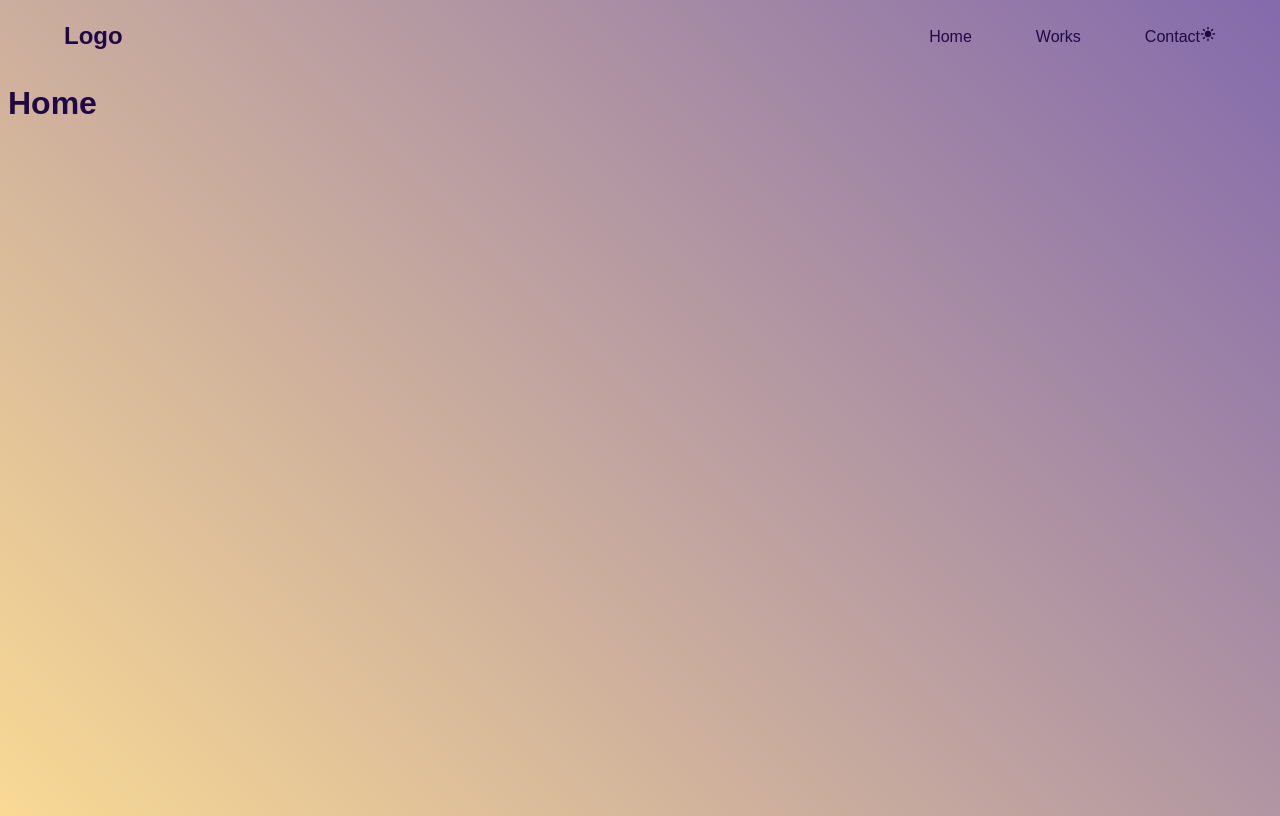
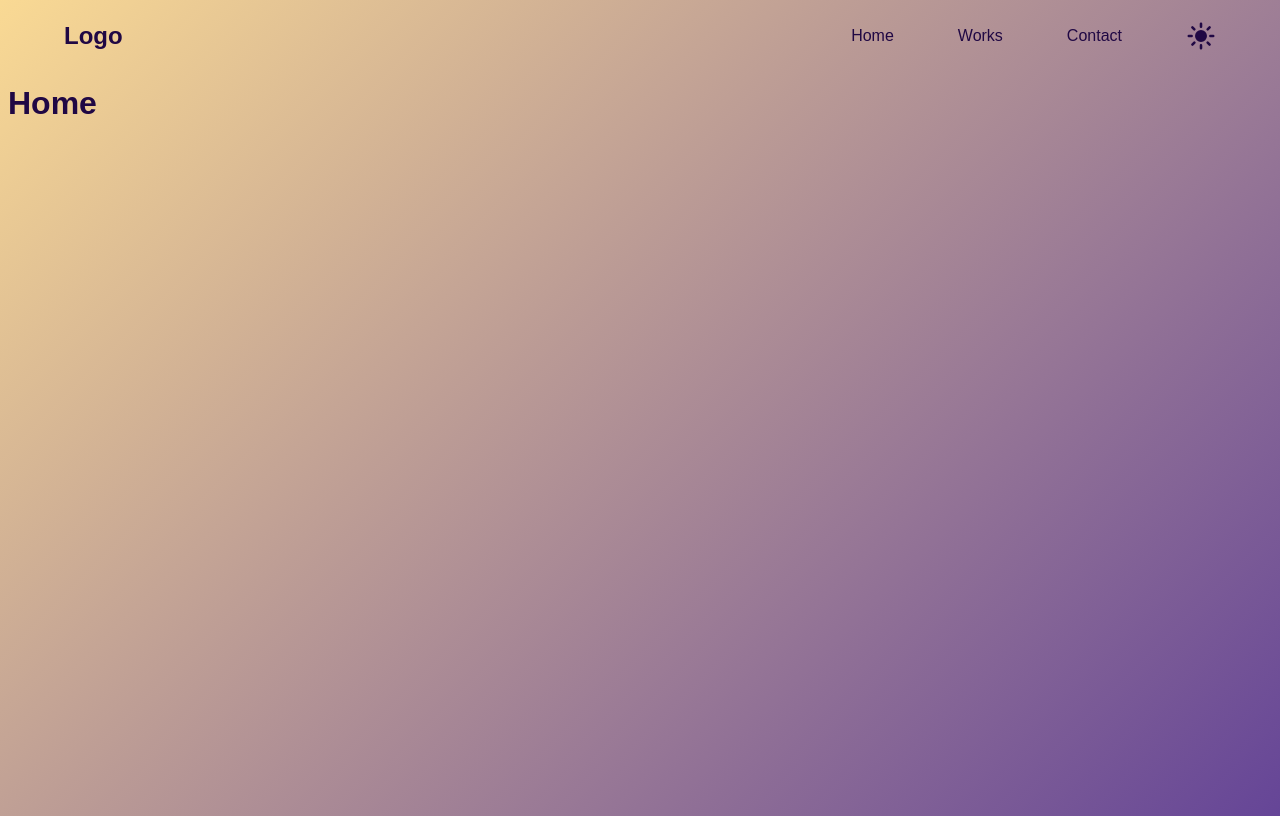
Before and after one commit to jaosherlyr/portfolio, a React (Vite) app: page / in a window 1280 px wide. Built offline with nearby package versions, Linux system fonts and the light colour scheme.

Commit message:
added themecontext for light/dark theme

```diff
--- a/package.json
+++ b/package.json
@@ -13,7 +13,8 @@
     "react": "^19.1.0",
     "react-dom": "^19.1.0",
     "react-icons": "^5.5.0",
-    "react-router-dom": "^7.6.3"
+    "react-router-dom": "^7.6.3",
+    "sass": "^1.89.2"
   },
   "devDependencies": {
     "@eslint/js": "^9.30.1",
--- a/src/components/layout.jsx
+++ b/src/components/layout.jsx
@@ -1,8 +1,15 @@
 import Navbar from './Navbar';
 import { Outlet } from 'react-router-dom';
-
+import { useEffect } from 'react';
+import { useTheme } from '../context/themeContext';
 
 export default function Layout() {
+  const { theme } = useTheme();
+
+  useEffect(() => {
+    document.body.className = theme;
+  }, [theme]);
+
   return (
     <div>
       <Navbar />
--- a/src/components/navbar.jsx
+++ b/src/components/navbar.jsx
@@ -1,21 +1,25 @@
 import { Link } from "react-router-dom";
 import { IoSunny } from "react-icons/io5";
+import { useTheme } from "../context/themeContext";
 
-import styles from "./navbar.module.css";
+import styles from "./navbar.module.scss";
 
 function navbar() {
+    const { theme, toggleTheme } = useTheme();
 
     return (
-        <div className={styles.navbar}>
+        <div className={`${styles.navbar} ${theme === 'dark' ? styles.dark : ''}`}>
             <div>
                 <h2>Logo</h2>
             </div>
 
-            <div>
-                <Link to={"/"}>Home</Link>
-                <Link to={"/works"}>Works</Link>
-                <Link to={"/"}>Contact</Link>
-                <IoSunny />
+            <div className={styles.tab}>
+                <div>
+                    <Link to={"/"}>Home</Link>
+                    <Link to={"/works"}>Works</Link>
+                    <Link to={"/"}>Contact</Link>
+                </div>
+                <IoSunny onClick={toggleTheme} className={styles.themeIcon} />
             </div>
         </div>
     )
--- a/src/components/navbar.module.css
+++ /dev/null
@@ -1,20 +0,0 @@
-.navbar {
-    height: 7vh;
-    display: flex;
-    align-items: center;
-    justify-content: space-between;
-    padding: 0vh 7vh;
-    color: var(--black-base);
-}
-
-.navbar a {
-    text-decoration: none;
-    margin-left: 8vh;
-    color: var(--black-base);
-    line-height: 2vh;
-}
-
-.navbar a:hover {
-    color: var(--base);
-    transition: ease-in-out 0.2s;
-}
--- /dev/null
+++ b/src/components/navbar.module.scss
@@ -0,0 +1,35 @@
+@use '../variable.scss' as *;
+
+.navbar {
+    height: 7vh;
+    display: flex;
+    align-items: center;
+    justify-content: space-between;
+    padding: 0vh 7vh;
+    color: $black-base;
+
+    a, .themeIcon {
+        text-decoration: none;
+        margin-left: 8vh;
+        color: $black-base;
+    }
+
+    .themeIcon {
+        font-size: 30px;
+    }
+
+    a:hover, .themeIcon:hover {
+        color: $base;
+        transition: transform 0.2s ease-in-out;
+        transform: translateY(-2px);
+    }
+
+    &.dark {
+        color: $white-base;
+    }
+}
+
+.tab {
+    display: flex;
+    align-items: center;
+}
--- /dev/null
+++ b/src/context/themeContext.jsx
@@ -0,0 +1,21 @@
+import { createContext, useContext, useState } from "react";
+
+const ThemeContext = createContext();
+
+export function ThemeProvider({ children }) {
+    const [theme, setTheme] = useState('light');
+
+    const toggleTheme = () => {
+        setTheme((prev) => (prev === 'light' ? 'dark' : 'light'));
+    };
+
+    return (
+        <ThemeContext.Provider value={{ theme, toggleTheme }}>
+            {children}
+        </ThemeContext.Provider>
+    )
+}
+
+export function useTheme() {
+    return useContext(ThemeContext);
+}
--- a/src/index.css
+++ /dev/null
@@ -1,19 +0,0 @@
-:root {
-  --white-base: #F1E7FA;
-  --secondary: #F8D079;
-  --lighter-base: #AB81CD;
-  --base: #654597;
-  --black-base: #200844;
-  --font-primary: 'Mulish', sans-serif;
-}
-
-body {
-  min-height: 100vh;
-  font-family: var(--font-primary);
-  background: linear-gradient(
-    45deg,
-    rgba(248, 208, 121, 0.8),  /* #F8D079 at 80% opacity */
-    rgba(101, 69, 151, 0.8)    /* #654597 at 80% opacity */
-  );
-  color: var(--black-base);
-}
--- /dev/null
+++ b/src/index.scss
@@ -0,0 +1,21 @@
+@use './variable.scss' as *;
+
+body {
+  min-height: 100vh;
+  font-family: $font-primary;
+  background: linear-gradient(
+    135deg,
+    rgba($secondary, 0.8),
+    rgba($base, 1)
+  );
+  color: $black-base;
+
+  &.dark {
+        background: linear-gradient(
+          135deg,
+          rgba($black-base, 0.8),
+          rgba($darker-base, 1),
+        );
+        color: $white-base;
+    }
+}
--- /dev/null
+++ b/src/variable.scss
@@ -0,0 +1,7 @@
+$white-base: #F1E7FA;
+$secondary: #F8D079;
+$lighter-base: #AB81CD;
+$base: #654597;
+$black-base: #200844;
+$darker-base: #110425;
+$font-primary: 'Mulish', sans-serif;
```
Also changed, not shown: src/main.jsx (+5 -3 lines), 1 other file (tests, documents, lock files or other folders).
